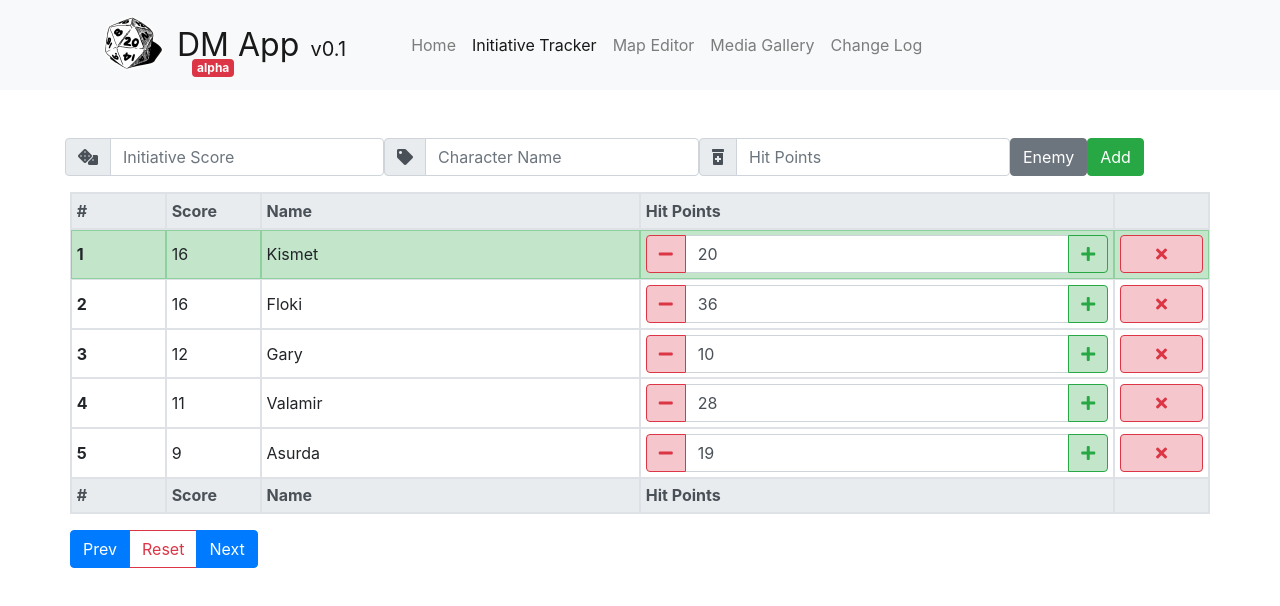
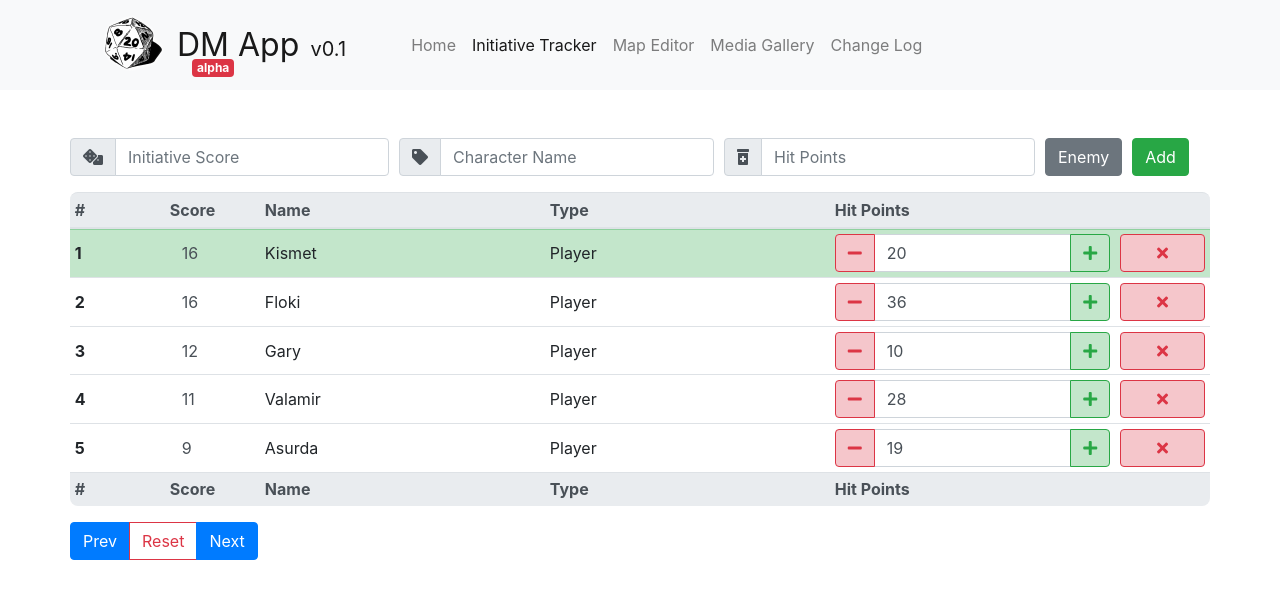
Before and after one commit to DeveloperJhaka/DM-App, an Angular app: page /initiative in a window 1280 px wide. Shown: the top 606 px of the page. Built offline with nearby package versions, Linux system fonts and the light colour scheme.

Commit message:
Updated Iniative Tracker. - Can now edit initiative of each character, and have it automatically sort within the list

```diff
--- a/src/app/initiative/initiative.component.css
+++ b/src/app/initiative/initiative.component.css
@@ -17,3 +17,28 @@
 .row-margin {
 	margin-bottom: 8px;
 }
+
+thead th:first-child, thead {
+	border-top-left-radius: 8px;
+}
+
+thead th:last-child {
+	border-top-right-radius: 8px;
+}
+
+thead td, tfoot td, tbody th, tbody td {
+	border: 1px solid #DEE2E6;
+}
+
+tfoot th:first-child {
+	border-bottom-left-radius: 8px;
+}
+
+tfoot th:last-child {
+	border-bottom-right-radius: 8px;
+}
+
+input.inactive {
+	background-color: transparent;
+	border: none;
+}
--- a/src/app/initiative/initiative.component.html
+++ b/src/app/initiative/initiative.component.html
@@ -1,7 +1,7 @@
 <div class="row">
-	<form (ngSubmit)="onAddInitiative()">
+	<form (ngSubmit)="onAddInitiative()" class="col-xs-12">
 		<div class="form-row">
-			<div class="form-group">
+			<div class="form-group col-xs-3">
 				<div class="input-group">
 					<div class="input-group-prepend">
 				<span class="input-group-text" id="initiativeScoreLabel">
@@ -17,7 +17,7 @@
 					/>
 				</div>
 			</div>
-			<div class="form-group">
+			<div class="form-group col-xs-3">
 				<div class="input-group">
 					<div class="input-group-prepend">
 					<span class="input-group-text" id="initiativeNameLabel">
@@ -33,7 +33,7 @@
 					/>
 				</div>
 			</div>
-			<div class="form-group">
+			<div class="form-group col-xs-3">
 				<div class="input-group">
 					<div class="input-group-prepend">
 				<span class="input-group-text" id="initiativeHPLabel">
@@ -49,27 +49,28 @@
 					/>
 				</div>
 			</div>
-			<div class="form-group">
+			<div class="form-group col-xs-2">
 				<div class="btn-group-toggle form-control-toggle" data-toggle="buttons">
 					<label class="btn btn-player {{ buttonClassPlayer() }}">
 						<input type="checkbox" (click)="playerToggled()" checked autocomplete="off" #isPlayerCheck>{{ playerText() }}
 					</label>
 				</div>
 			</div>
-			<div class="form-group">
+			<div class="form-group col-xs-1">
 				<button type="submit" class="btn btn-success">Add</button>
 			</div>
 		</div>
 	</form>
 </div>
 <div class="row">
-	<table class="table table-sm table-bordered table-striped">
+	<table class="table table-sm table-striped">
 		<thead class="thead-light">
 			<tr class="d-flex">
 				<th scope="col" class="col-1">#</th>
 				<th scope="col" class="col-1">Score</th>
-				<th scope="col" class="col-4">Name</th>
-				<th scope="col" class="col-5">Hit Points</th>
+				<th scope="col" class="col-3">Name</th>
+				<th scope="col" class="col-3">Type</th>
+				<th scope="col" class="col-3">Hit Points</th>
 				<th scope="col" class="col-1"></th>
 			</tr>
 		</thead>
@@ -80,28 +81,36 @@
 				</div>
 			</th>
 			<td class="col-1">
-				<div [ngSwitch]="isEditingScore( initiative.getID() )">
-					<div *ngSwitchCase="'editing'" class="input-group form-control-plaintext">
+				<div>
+				<!--<div [ngSwitch]="isEditingScore( initiative.getID() )">-->
+					<!--<div>-->
+					<!--<div *ngSwitchCase="'editing'" class="input-group form-control-plaintext">-->
 						<input
-							class="form-control"
+							class="form-control inactive"
 							type="text"
 							id="editInitiative_{{ initiative.getID() }}"
-							placeholder="{{ initiative.getScore() }}"
+							value="{{ initiative.getScore() }}"
 							#editInitiativeScore
-							(blur)="editInitiative( initiative.getID(), false )"
+							(blur)="hide( $event )"
+							(focus)="show( $event )"
 						/>
-					</div>
-					<div *ngSwitchCase="'viewing'" (click)="editInitiative( initiative.getID(), true )" class="input-group form-control-plaintext">
-						{{ initiative.getScore() }}
-					</div>
+					<!--</div>-->
+					<!--<div *ngSwitchCase="'viewing'" (click)="editInitiative( initiative.getID(), true )" class="input-group form-control-plaintext">-->
+						<!--{{ initiative.getScore() }}-->
+					<!--</div>-->
 				</div>
 			</td>
-			<td class="col-4">
+			<td class="col-3">
 				<div class="input-group form-control-plaintext">
 					{{ initiative.getName() }}
 				</div>
 			</td>
-			<td class="col-5">
+			<td class="col-3">
+				<div class="input-group form-control-plaintext">
+					{{ initiative.getType() }}
+				</div>
+			</td>
+			<td class="col-3">
 				<div class="input-group">
 					<div (click)="onHealthDown($event)" class="input-group-prepend">
 					<span class="input-group-sm btn btn-outline-danger btn-red" id="dec_{{ initiative.getID() }}">
@@ -132,8 +141,9 @@
 			<tr class="d-flex">
 				<th scope="col" class="col-1">#</th>
 				<th scope="col" class="col-1">Score</th>
-				<th scope="col" class="col-4">Name</th>
-				<th scope="col" class="col-5">Hit Points</th>
+				<th scope="col" class="col-3">Name</th>
+				<th scope="col" class="col-3">Type</th>
+				<th scope="col" class="col-3">Hit Points</th>
 				<th scope="col" class="col-1"></th>
 			</tr>
 		</tfoot>
--- a/src/app/initiative/initiative.component.ts
+++ b/src/app/initiative/initiative.component.ts
@@ -1,4 +1,4 @@
-import {Component, ElementRef, Input, QueryList, ViewChild, ViewChildren} from '@angular/core';
+import {Component, ElementRef, Input, QueryList, Renderer2, ViewChild, ViewChildren} from '@angular/core';
 import { InitiativeService } from '../shared/services/initiative.service';
 import { DiceService } from '../shared/services/dice.service';
 import {EventsService} from '../shared/services/events.service';
@@ -12,14 +12,15 @@ export class InitiativeComponent {
 	@ViewChild( 'initiativeName' ) initiativeNameRef: ElementRef;
 	@ViewChild( 'initiativeScore' ) initiativeScoreRef: ElementRef;
 	@ViewChild( 'initiativeHitPoints' ) initiativeHitPointsRef: ElementRef;
-	@ViewChildren( 'editInitiativeScore' ) editInitiativeScoreRef: QueryList< Input >;
+	@ViewChildren( 'editInitiativeScore' ) editInitiativeScoreRef: QueryList< ElementRef >;
 
 	currentIndex = 0;
 	maxIndex = 0;
 
 	constructor( public initiativeService: InitiativeService,
 				 public diceService: DiceService,
-				 private eventsService: EventsService ) {
+				 private eventsService: EventsService,
+				 private renderer: Renderer2 ) {
 
 		if ( this.initiativeService.getNumInitiatives() === 0 ) {
 			this.initiativeService.addInitiative(
@@ -142,19 +143,20 @@ export class InitiativeComponent {
 		return 'Enemy';
 	}
 
-	isEditingScore( id ) {
-		if ( this.initiativeService.isEditingInitiative( id )) {
-			return 'editing';
-		}
-		return 'viewing';
+	hide( event ) {
+		this.editInitiativeScoreRef.forEach(( ref: ElementRef ) => {
+			if ( ref.nativeElement.id.includes( event.path[0].id.split( '_' )[1] )) {
+				this.renderer.addClass( ref.nativeElement, 'inactive' );
+				this.initiativeService.changeInitiative( ref.nativeElement.value, ref.nativeElement.id );
+			}
+		});
 	}
 
-	editInitiative( id, editing ) {
-		if ( editing ) {
-			// console.log( id, editing, this.editInitiativeScoreRef );
-			// const score = this.editInitiativeScoreRef.nativeElement.value;
-			// this.eventsService.updateInitiative.emit( { id: id, score: score });
-		}
-		// this.eventsService.editInitiative.emit({ id: id, editing: editing });
+	show( event ) {
+		this.editInitiativeScoreRef.forEach(( ref: ElementRef ) => {
+			if ( ref.nativeElement.id.includes( event.path[0].id.split( '_' )[1] )) {
+				this.renderer.removeClass( ref.nativeElement, 'inactive' );
+			}
+		});
 	}
 }
--- a/src/app/shared/models/initative.model.ts
+++ b/src/app/shared/models/initative.model.ts
@@ -47,6 +47,14 @@ export class Initiative {
 		return this.count === 0 ? this.name : this.name + this.appendix;
 	}
 
+	public getType() {
+		if ( this.player ) {
+			return 'Player';
+		}
+
+		return 'Enemy';
+	}
+
 	public getID() {
 		return this.id;
 	}
--- a/src/app/shared/services/initiative.service.ts
+++ b/src/app/shared/services/initiative.service.ts
@@ -139,6 +139,20 @@ export class InitiativeService {
 		}
 	}
 
+	public changeInitiative( amount, id ) {
+		id = id.split( '_' )[1];
+
+		if ( this.initiativeContainsID( id )) {
+			const index = this.initiatives.map( function( initiative ) {
+				return initiative.getID();
+			}).indexOf( id );
+
+			this.initiatives[ index ].setScore( amount );
+		}
+
+		this.sortInitiatives();
+	}
+
 	private resetInitiative() {
 		for ( const initiative of this.initiatives ) {
 			if ( !initiative.isPlayer() ) {
```
